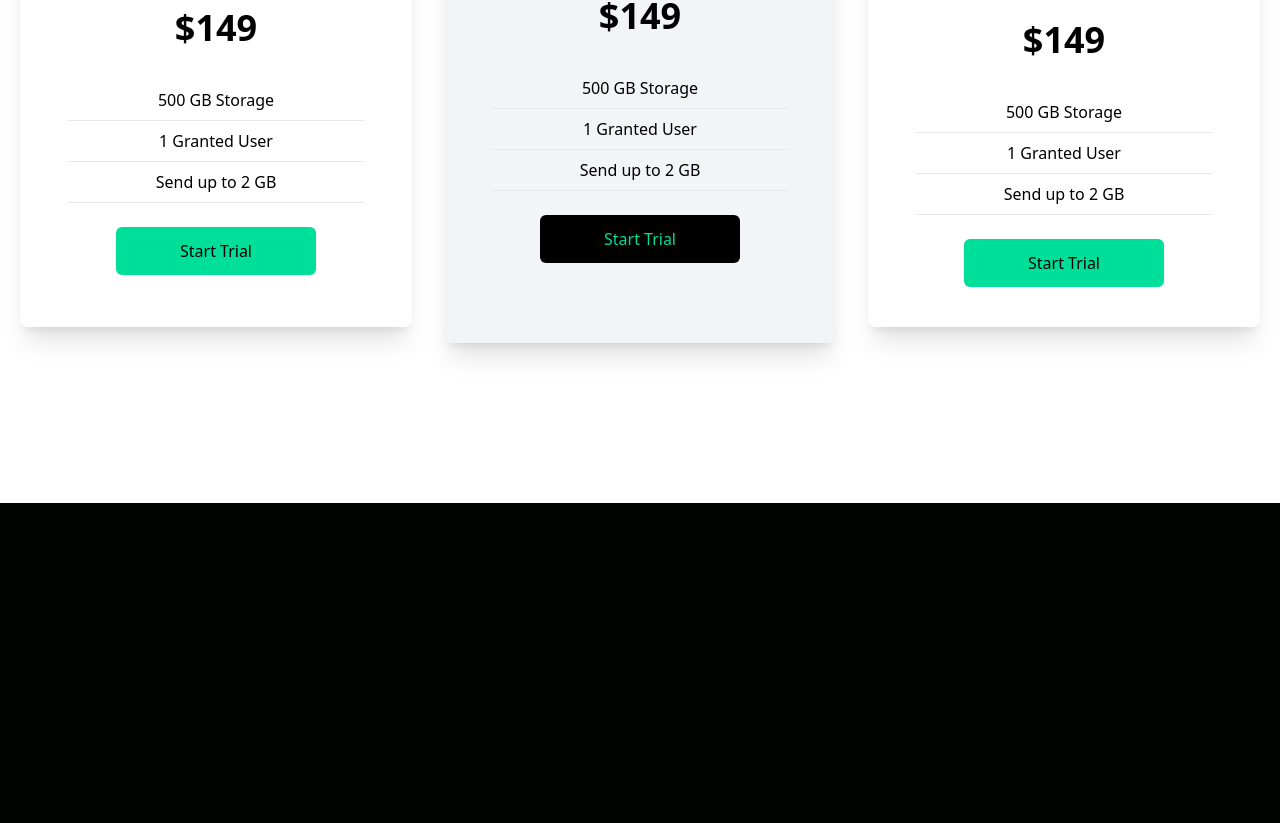
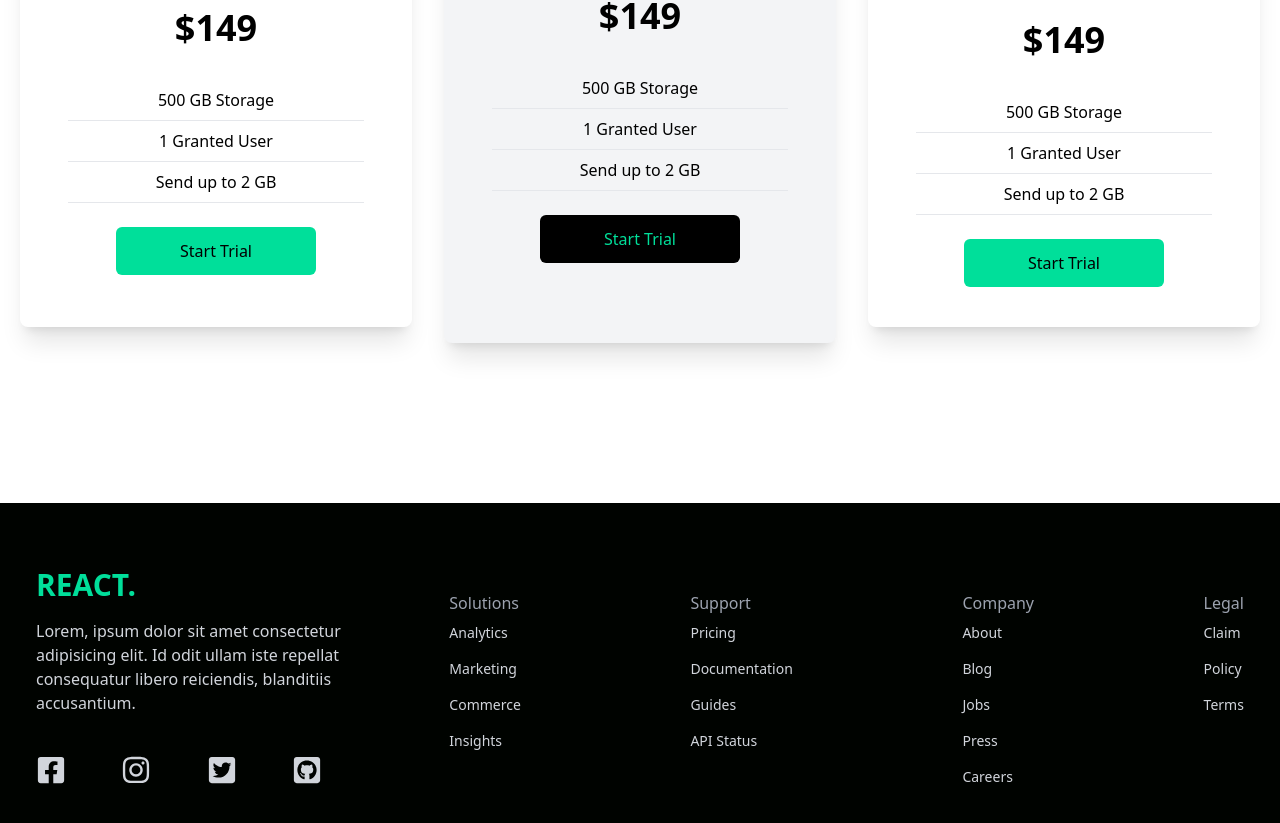
Before and after one commit to jenil97/data-finance-web, a React (Create React App) app: page / in a window 1280 px wide. Shown: the part 1267-2090 px from the top of the page. Before the commit the page ends 1770 px from the top, so only its background shows below. Built offline with nearby package versions, Linux system fonts and the light colour scheme.

Commit message:
feat: Footer component

```diff
--- a/src/App.js
+++ b/src/App.js
@@ -1,6 +1,7 @@
 import React from "react";
 import Analytics from "./components/Analytics";
 import Card from "./components/Card";
+import Footer from "./components/Footer";
 import Hero from "./components/Hero";
 import Navbar from "./components/Navbar";
 import Newsletter from "./components/Newsletter";
@@ -13,6 +14,7 @@
       <Analytics />
       <Newsletter />
       <Card />
+      <Footer />
     </div>
   );
 }
--- /dev/null
+++ b/src/components/Footer.jsx
@@ -0,0 +1,64 @@
+import React from 'react';
+import {
+  FaFacebookSquare,
+  FaGithubSquare,
+  FaInstagram,
+  FaTwitterSquare,
+} from 'react-icons/fa';
+
+const Footer = () => {
+  return (
+    <div className='max-w-[1240px] mx-auto py-16 px-4 grid lg:grid-cols-3 gap-8 text-gray-300'>
+      <div>
+        <h1 className='w-full text-3xl font-bold text-[#00df9a]'>REACT.</h1>
+        <p className='py-4'>Lorem, ipsum dolor sit amet consectetur adipisicing elit. Id odit ullam iste repellat consequatur libero reiciendis, blanditiis accusantium.</p>
+        <div className='flex justify-between md:w-[75%] my-6'>
+            <FaFacebookSquare size={30} />
+            <FaInstagram size={30} />
+            <FaTwitterSquare size={30} />
+            <FaGithubSquare size={30} />
+        </div>
+      </div>
+      <div className='lg:col-span-2 flex justify-between mt-6'>
+    <div>
+        <h6 className='font-medium text-gray-400'>Solutions</h6>
+        <ul>
+            <li className='py-2 text-sm'>Analytics</li>
+            <li className='py-2 text-sm'>Marketing</li>
+            <li className='py-2 text-sm'>Commerce</li>
+            <li className='py-2 text-sm'>Insights</li>
+        </ul>
+    </div>
+    <div>
+        <h6 className='font-medium text-gray-400'>Support</h6>
+        <ul>
+            <li className='py-2 text-sm'>Pricing</li>
+            <li className='py-2 text-sm'>Documentation</li>
+            <li className='py-2 text-sm'>Guides</li>
+            <li className='py-2 text-sm'>API Status</li>
+        </ul>
+    </div>
+    <div>
+        <h6 className='font-medium text-gray-400'>Company</h6>
+        <ul>
+            <li className='py-2 text-sm'>About</li>
+            <li className='py-2 text-sm'>Blog</li>
+            <li className='py-2 text-sm'>Jobs</li>
+            <li className='py-2 text-sm'>Press</li>
+            <li className='py-2 text-sm'>Careers</li>
+        </ul>
+    </div>
+    <div>
+        <h6 className='font-medium text-gray-400'>Legal</h6>
+        <ul>
+            <li className='py-2 text-sm'>Claim</li>
+            <li className='py-2 text-sm'>Policy</li>
+            <li className='py-2 text-sm'>Terms</li>
+        </ul>
+    </div>
+      </div>
+    </div>
+  );
+};
+
+export default Footer;
```
